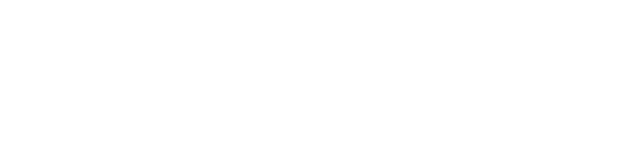
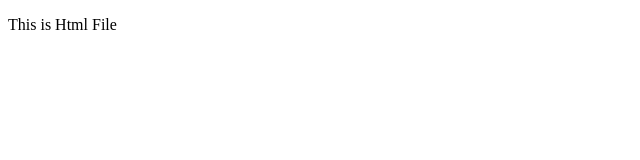
Before and after one commit to pMadhavi926/Demo_Project, a plain HTML site: page index.html in a window 1280 px wide. Shown: the whole page, without its empty margins (0-640 px from the left). Drawn offline with Linux system fonts and the light colour scheme.

Commit message:
Add new paragraph

```diff
--- a/index.html
+++ b/index.html
@@ -4,6 +4,9 @@
     <meta charset="UTF-8">
     <meta name="viewport" content="width=device-width, initial-scale=1.0">
     <title>HTML Document</title>
+    <p>
+        This is Html File
+    </p>
 </head>
 <body>
 
```
